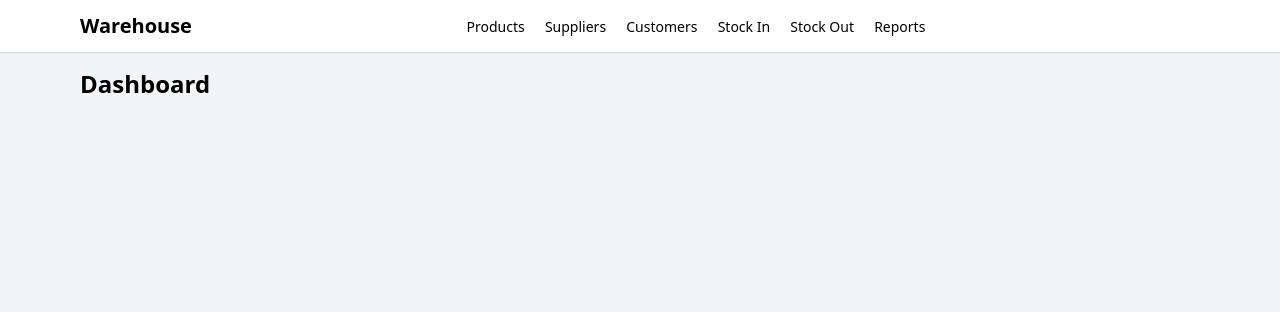
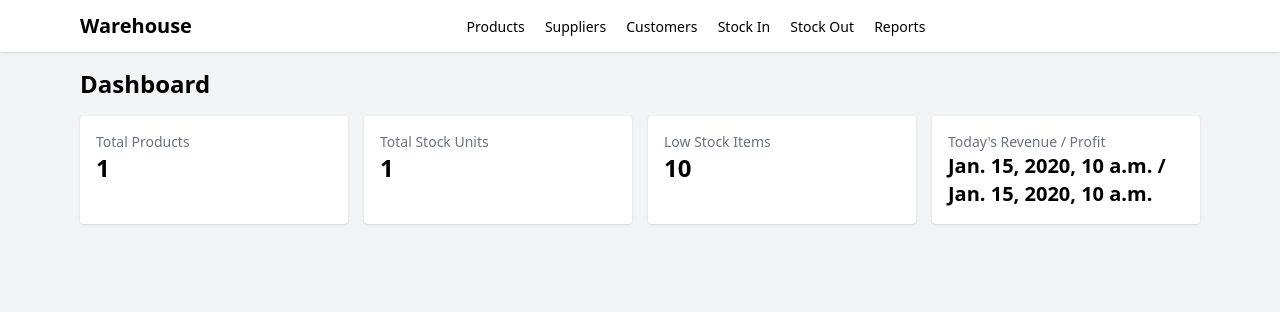
Before and after one commit to Mukhtarrahimi/-Warehouse-Management-System, a Django app: template templates/dashboard.html in a window 1280 px wide. Shown: the top 312 px of the page. Run offline with Django 5.2, Linux system fonts and the light colour scheme; the template is opened without the code that fills it: most values are stand-ins (such as "Sample title", 1, 10 or a date in 2020); parts of the project's set-up code (start-up, migrations or seed data) failed here and were passed over; some libraries are stand-ins or nearby versions.

Commit message:
dashboard.html complate

```diff
--- a/templates/dashboard.html
+++ b/templates/dashboard.html
@@ -3,6 +3,21 @@
 {% block content %}
 <h1 class="text-2xl font-bold mb-4">Dashboard</h1>
 <div class="grid grid-cols-1 md:grid-cols-4 gap-4">
-
+  <div class="bg-white p-4 rounded shadow">
+    <div class="text-gray-500 text-sm">Total Products</div>
+    <div class="text-2xl font-semibold">{{ total_products }}</div>
+  </div>
+  <div class="bg-white p-4 rounded shadow">
+    <div class="text-gray-500 text-sm">Total Stock Units</div>
+    <div class="text-2xl font-semibold">{{ total_stock }}</div>
+  </div>
+  <div class="bg-white p-4 rounded shadow">
+    <div class="text-gray-500 text-sm">Low Stock Items</div>
+    <div class="text-2xl font-semibold">{{ low_stock }}</div>
+  </div>
+  <div class="bg-white p-4 rounded shadow">
+    <div class="text-gray-500 text-sm">Today's Revenue / Profit</div>
+    <div class="text-xl font-semibold">{{ today_revenue }} / {{ today_profit }}</div>
+  </div>
 </div>
 {% endblock %}
```
